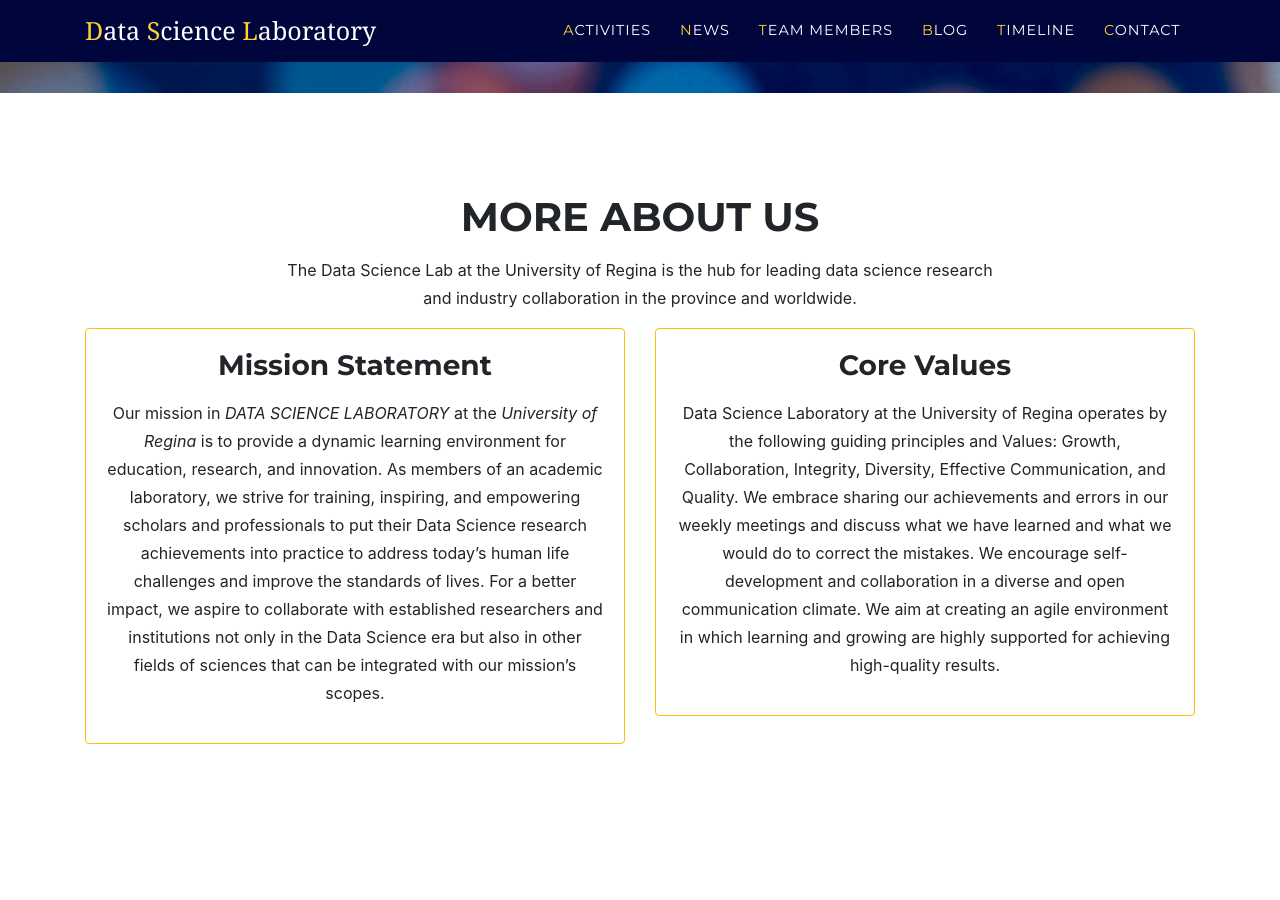
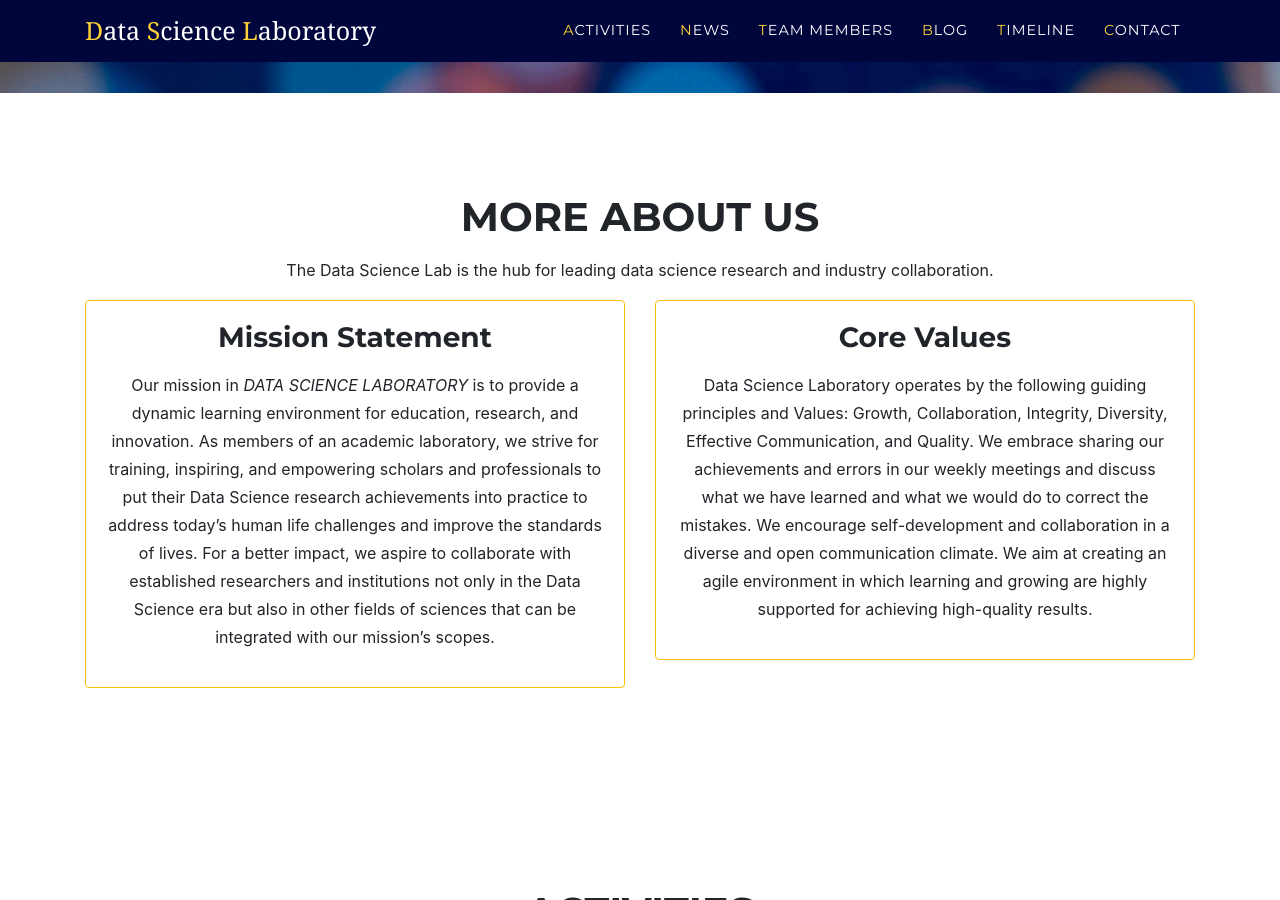
Before and after one commit to UR-DataScience/ur-datascience.github.io, a Jekyll site: the page built from index.markdown, in a window 1280 px wide and 900 px high, scrolled down 762 px. Built offline with Jekyll 4.4.1, drawn with Linux system fonts in a browser that asks for light colours; nearby versions of some CDN libraries; some web fonts are replaced.

Commit message:
Removed U of R affiliation

```diff
--- a/_data/about.yml
+++ b/_data/about.yml
@@ -2,13 +2,13 @@ title: "More About Us"  # "Data Science Laboratory"
 section: about
 
 main_text: >-
-  The Data Science Lab at the University of Regina is the hub for leading
-  data science research and industry collaboration in the province and worldwide.
+  The Data Science Lab is the hub for leading data science research
+  and industry collaboration.
 
 events:
   - title: "Mission Statement"
     text: >-
-      Our mission in *DATA SCIENCE LABORATORY* at the *University of Regina* is to provide a
+      Our mission in *DATA SCIENCE LABORATORY* is to provide a
       dynamic learning environment for education, research, and innovation.
       As members of an academic laboratory, we strive for training, inspiring,
       and empowering scholars and professionals to put their Data Science research
@@ -19,7 +19,7 @@ events:
 
   - title: "Core Values"
     text: >-
-      Data Science Laboratory at the University of Regina operates by the following guiding principles and Values:
+      Data Science Laboratory operates by the following guiding principles and Values:
       Growth, Collaboration, Integrity, Diversity, Effective Communication, and Quality.
       We embrace sharing our achievements and errors in our weekly meetings and discuss what we have learned
       and what we would do to correct the mistakes. We encourage self-development and collaboration
```
